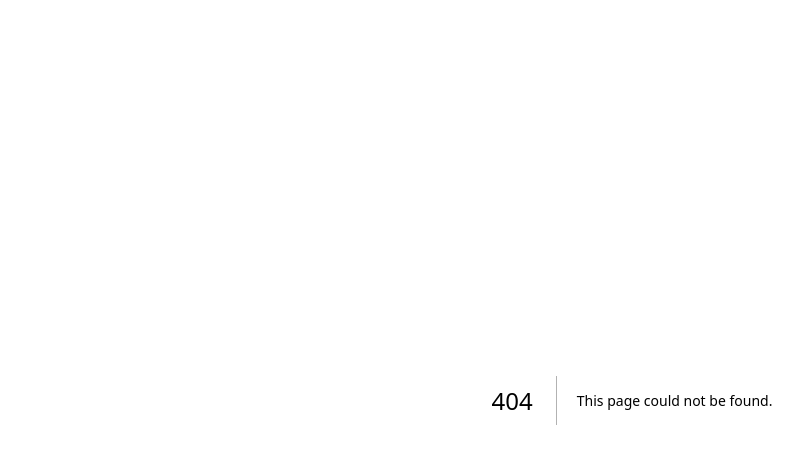
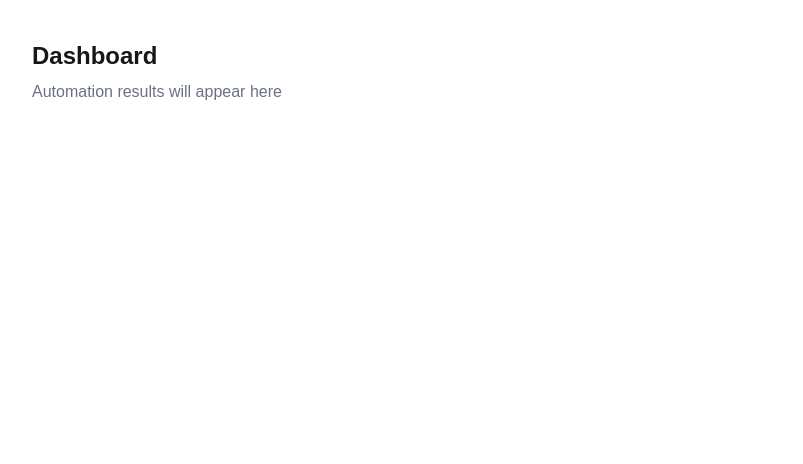
Before and after one commit to buildwithmatyas/automation-client-template, a Next.js app: page /dashboard in a window 1280 px wide. Before the commit this address had no page. Shown: the top 464 px of the page, without its empty margins (8-811 px from the left). Built offline with nearby package versions, Linux system fonts and the light colour scheme.

Commit message:
init clean template working

```diff
--- /dev/null
+++ b/app/dashboard/page.tsx
@@ -0,0 +1,10 @@
+export default function Dashboard() {
+  return (
+    <main className="p-10">
+      <h1 className="text-2xl font-bold">Dashboard</h1>
+      <p className="text-gray-500 mt-2">
+        Automation results will appear here
+      </p>
+    </main>
+  );
+}
```
